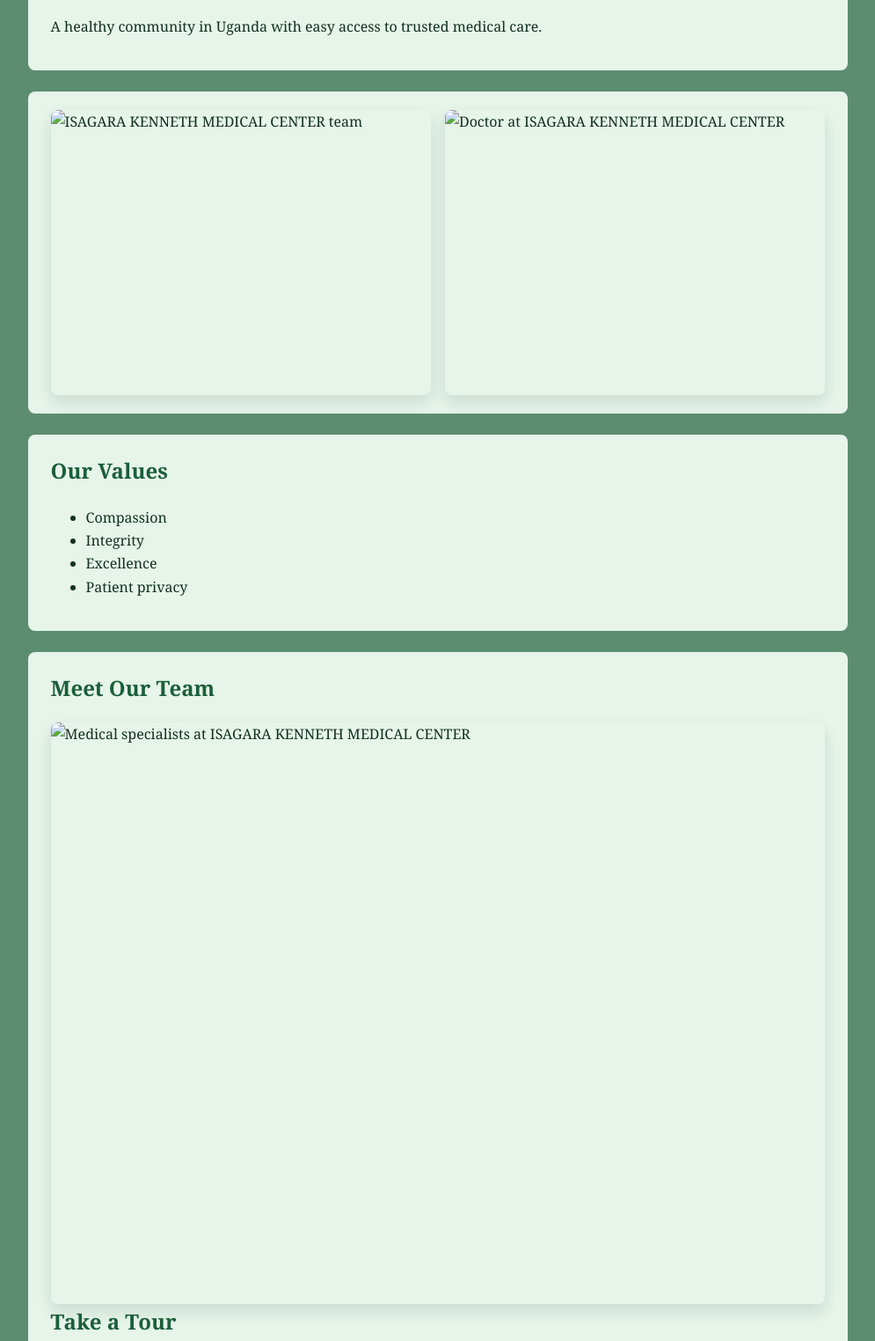
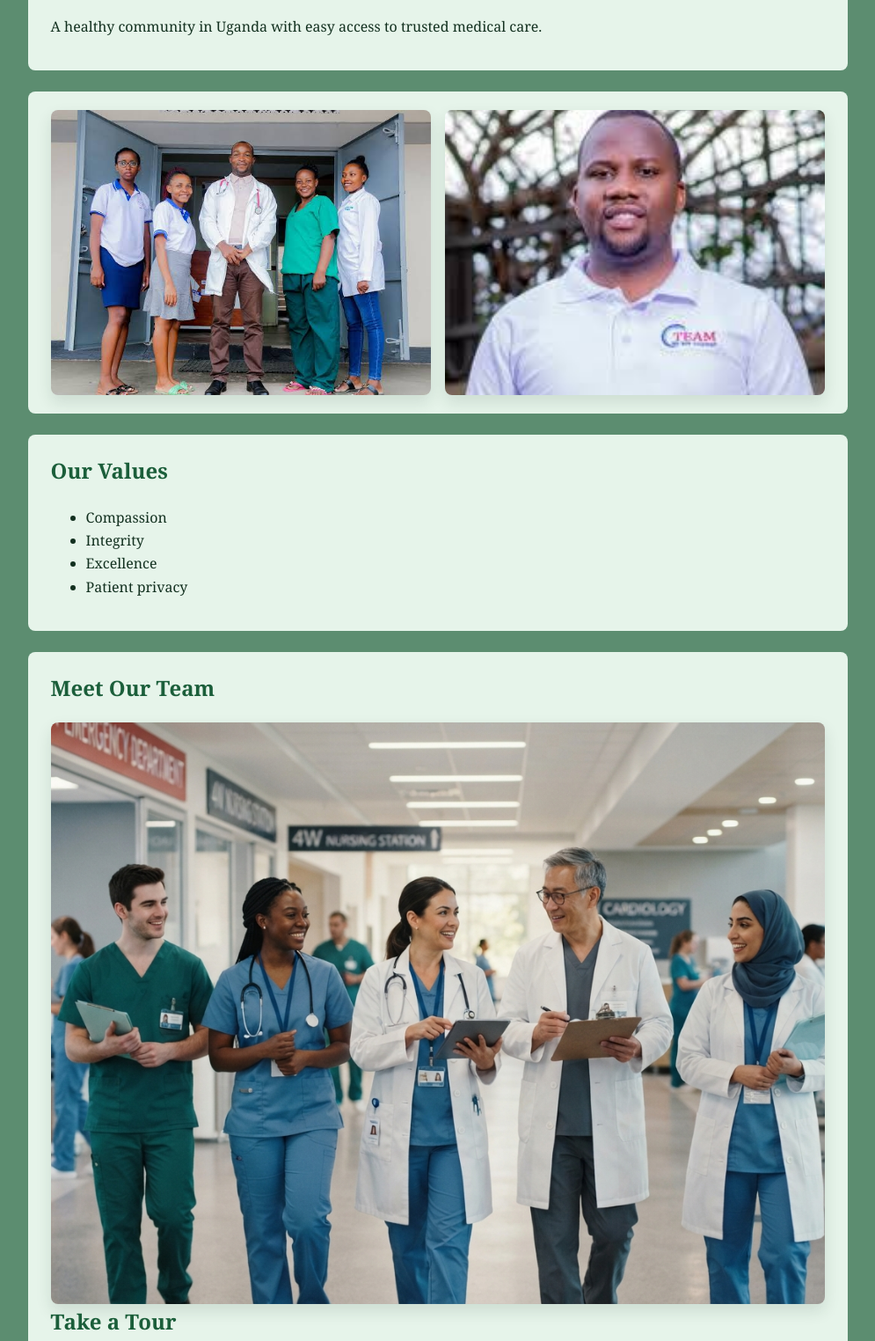
Before and after one commit to kennethisagara-creator/KENNETH-MEDICAL, a plain HTML site: page about.html in a window 1280 px wide. Shown: the part 487-2011 px from the top of the page at 88% size, without its empty margins (142-1137 px from the left). Drawn offline with Linux system fonts and the light colour scheme.

Commit message:
Update about.html

```diff
--- a/about.html
+++ b/about.html
@@ -31,8 +31,8 @@
     </section>
 
     <section class="about-photos">
-      <img src="Images/Team.jpg" alt="ISAGARA KENNETH MEDICAL CENTER team">
-      <img src="Images/Doctor.jpg" alt="Doctor at ISAGARA KENNETH MEDICAL CENTER">
+      <img src="Team.jpg" alt="ISAGARA KENNETH MEDICAL CENTER team">
+      <img src="Doctor.jpg" alt="Doctor at ISAGARA KENNETH MEDICAL CENTER">
     </section>
 
     <section>
@@ -47,10 +47,10 @@
 
     <section class="media">
       <h2>Meet Our Team</h2>
-      <img src="Images/Specialists.jpeg" alt="Medical specialists at ISAGARA KENNETH MEDICAL CENTER" class="team-banner">
+      <img src="Specialists.jpeg" alt="Medical specialists at ISAGARA KENNETH MEDICAL CENTER" class="team-banner">
       <h2>Take a Tour</h2>
       <video controls preload="metadata" width="1920" height="1080">
-        <source src="Video/tour.mp4" type="video/mp4">
+        <source src="tour.mp4" type="video/mp4">
         Your browser does not support the video element.
       </video>
       <h2>Health Talk</h2>
```
